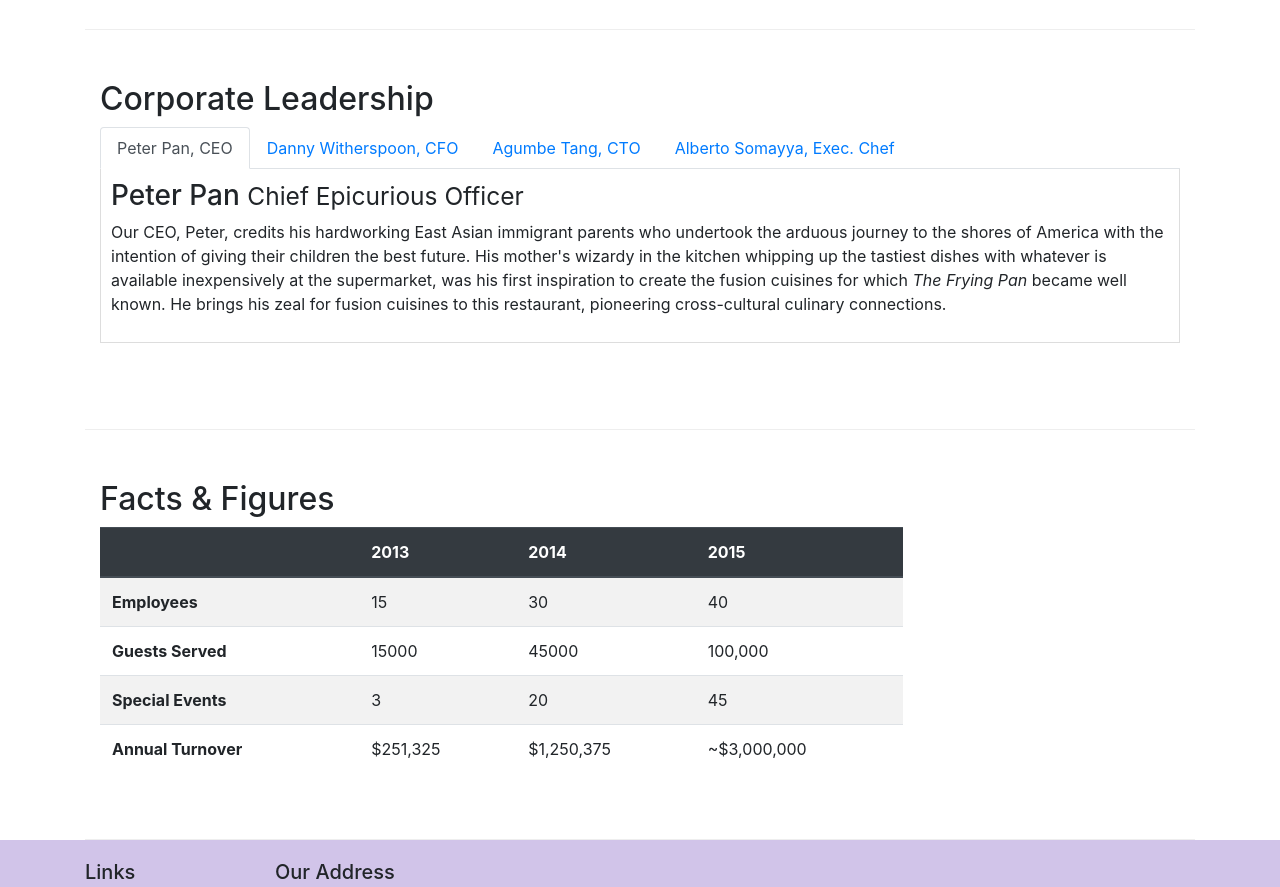
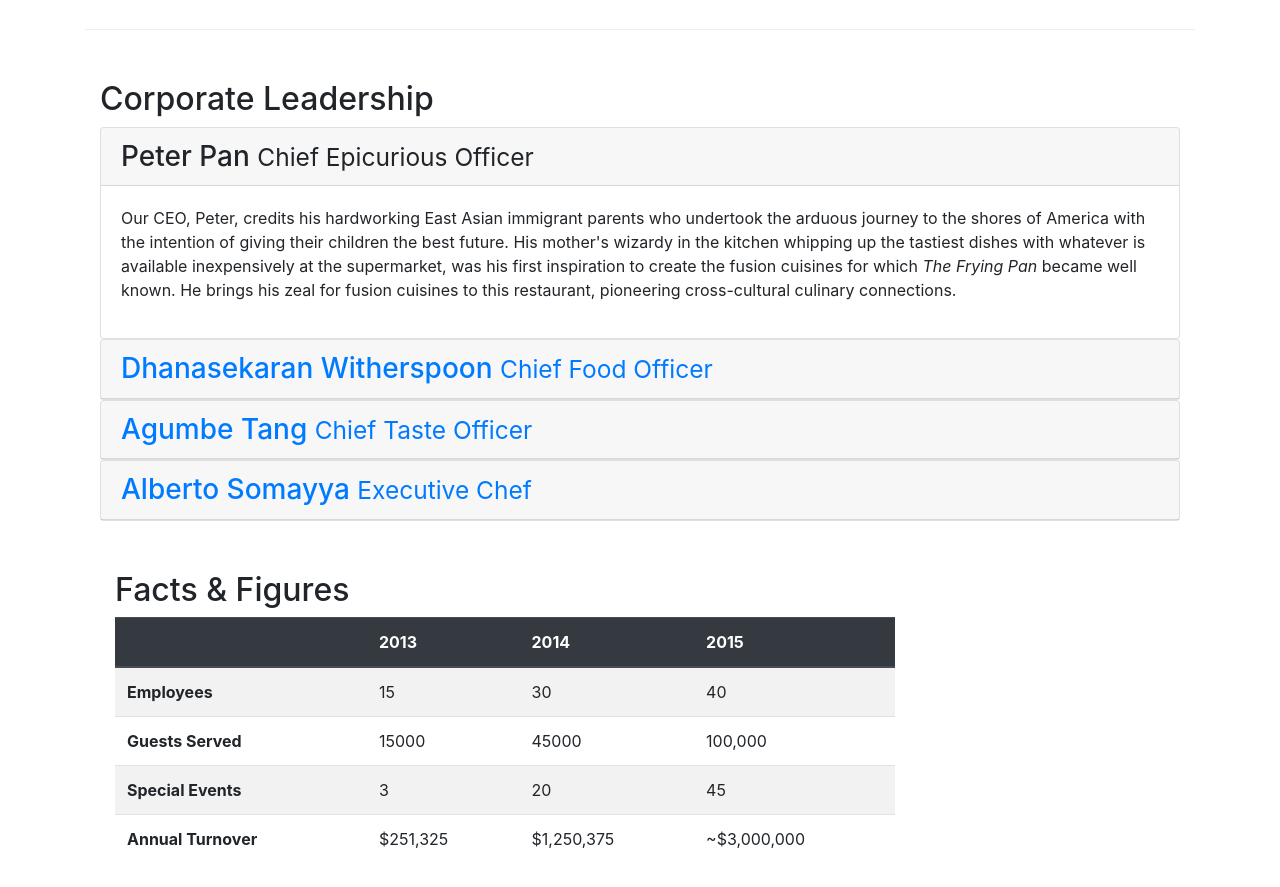
Before and after one commit to fdprince08/conFusion, a plain HTML site: page aboutus.html in a window 1280 px wide. Shown: the part 920-1807 px from the top of the page. Drawn offline with nearby package versions, Linux system fonts and the light colour scheme.

Commit message:
accordion

```diff
--- a/aboutus.html
+++ b/aboutus.html
@@ -151,30 +151,19 @@
       <div class="row row-content">
         <div class="col-sm-12">
           <h2>Corporate Leadership</h2>
-          <ul class="nav nav-tabs">
-            <li class="nav-item">
-              <a class="nav-link active" href="#peter"
-                role="tab" data-toggle="tab">Peter Pan, CEO</a>
-            </li>
-            <li class="nav-item">
-              <a class="nav-link" href="#danny" role="tab"
-                data-toggle="tab">Danny Witherspoon, CFO</a>
-            </li>
-            <li class="nav-item">
-              <a class="nav-link" href="#agumbe"role="tab"
-                data-toggle="tab">Agumbe Tang, CTO</a>
-            </li>
-            <li class="nav-item">
-              <a class="nav-link" href="#alberto" role="tab"
-                data-toggle="tab">Alberto Somayya, Exec. Chef</a>
-            </li>
-        </ul>
-        <div class="tab-content">
 
-          <div role="tabpanel" class="tab-pane fade show active" id="peter">
-            <h3>Peter Pan <small>Chief Epicurious Officer</small></h3>
-          <p class="d-none d-sm-block">
-            Our CEO, Peter, credits his hardworking East Asian immigrant parents
+          <div id="accordion">
+              <div class="card">
+                  <div class="card-header" role="tab" id="peterhead">
+                  <h3 class="mb-0">
+                      <a data-toggle="collapse" data-target="#peter">
+                      Peter Pan <small>Chief Epicurious Officer</small>
+                      </a>
+                  </h3>
+                  </div>
+                  <div class="collapse show" id="peter" data-parent="#accordion">
+                      <div class="card-body">
+                          <p class="d-none d-sm-block"> Our CEO, Peter, credits his hardworking East Asian immigrant parents
                               who undertook the arduous journey to the shores of America with the
                               intention of giving their children the best future. His mother's
                               wizardy in the kitchen whipping up the tastiest dishes with whatever
@@ -182,50 +171,75 @@
                               inspiration to create the fusion cuisines for which
                               <em>The Frying Pan</em> became well known. He brings his zeal for
                               fusion cuisines to this restaurant, pioneering cross-cultural
-            culinary connections.
-          </p>
+                              culinary connections.</p>
+                      </div>
+                  </div>
               </div>
 
-        <div role="tabpanel" class="tab-pane fade" id="danny">
-          <h3>Dhanasekaran Witherspoon <small>Chief Food Officer</small></h3>
-          <p class="d-none d-sm-block">
-            Our CFO, Danny, as he is affectionately referred to by his
+              <div class="card">
+                  <div class="card-header" role="tab" id="dannyhead">
+                  <h3 class="mb-0">
+                      <a class="collapsed" data-toggle="collapse" data-target="#danny">
+                      Dhanasekaran Witherspoon <small>Chief Food Officer</small>
+                      </a>
+                  </h3>
+              </div>
+              <div class="collapse" id="danny" data-parent="#accordion">
+                  <div class="card-body">
+                      <p class="d-none d-sm-block"> Our CFO, Danny, as he is affectionately referred to by his
                           colleagues, comes from a long established family tradition in
                           farming and produce. His experiences growing up on a farm in the
                           Australian outback gave him great appreciation for varieties of food
                           sources. As he puts it in his own words,
                           <em
                             >Everything that runs, wins, and everything that stays, pays!</em
-            >
-          </p>
+                          ></p>
+                  </div>
+              </div>
           </div>
 
-        <div role="tabpanel" class="tab-pane fade" id="agumbe">
-          <h3>Agumbe Tang <small>Chief Taste Officer</small></h3>
-          <p class="d-none d-sm-block">
-            Blessed with the most discerning gustatory sense, Agumbe, our CTO,
+          <div class="card">
+              <div class="card-header" role="tab" id="agumbehead">
+              <h3 class="mb-0">
+                  <a class="collapsed" data-toggle="collapse" data-target="#agumbe">
+                  Agumbe Tang <small>Chief Taste Officer</small>
+                  </a>
+              </h3>
+          </div>
+          <div class="collapse" id="agumbe" data-parent="#accordion">
+              <div class="card-body">
+                  <p class="d-none d-sm-block">  Blessed with the most discerning gustatory sense, Agumbe, our CTO,
                       personally ensures that every dish that we serve meets his exacting
                       tastes. Our chefs dread the tongue lashing that ensues if their dish
                       does not meet his exacting standards. He lives by his motto,
-            <em>You click only if you survive my lick.</em>
-          </p>
+                      <em>You click only if you survive my lick.</em></p>
+              </div>
+          </div>
       </div>
 
-          <div role="tabpanel" class="tab-pane fade" id="alberto">
-          <h3>Alberto Somayya <small>Executive Chef</small></h3>
-          <p class="d-none d-sm-block">
-            Award winning three-star Michelin chef with wide International
+      <div class="card">
+          <div class="card-header" role="tab" id="albertohead">
+          <h3 class="mb-0">
+              <a class="collapsed" data-toggle="collapse" data-target="#alberto">
+              Alberto Somayya <small>Executive Chef</small>
+              </a>
+          </h3>
+      </div>
+      <div class="collapse" id="alberto" data-parent="#accordion">
+          <div class="card-body">
+              <p class="d-none d-sm-block"> Award winning three-star Michelin chef with wide International
                   experience having worked closely with whos-who in the culinary
                   world, he specializes in creating mouthwatering Indo-Italian fusion
                   experiences. He says,
                   <em
                     >Put together the cuisines from the two craziest cultures, and you
                     get a winning hit! Amma Mia!</em
-            >
-          </p>
+                  ></em></p>
           </div>
       </div>
   </div>
+
+
       </div>
     </div>
     <div class="container">
```
Lines whose indentation alone changed are shown as unchanged.
